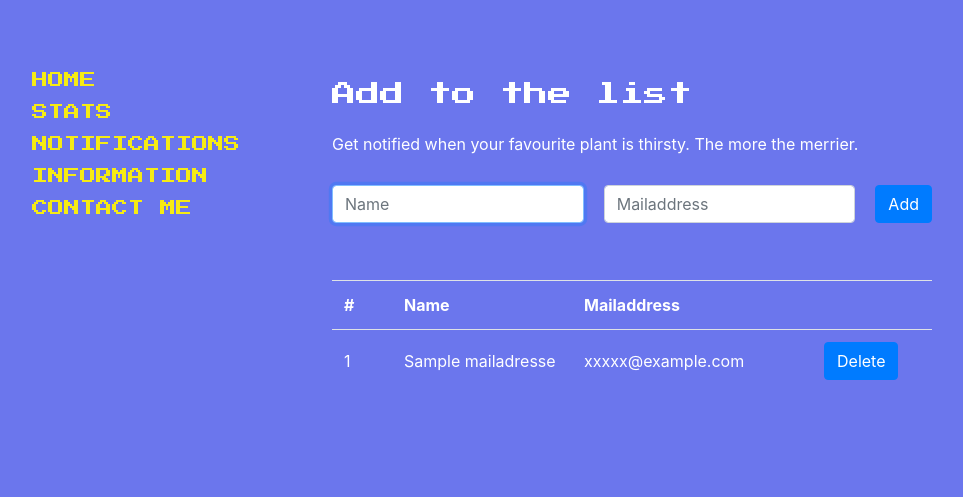
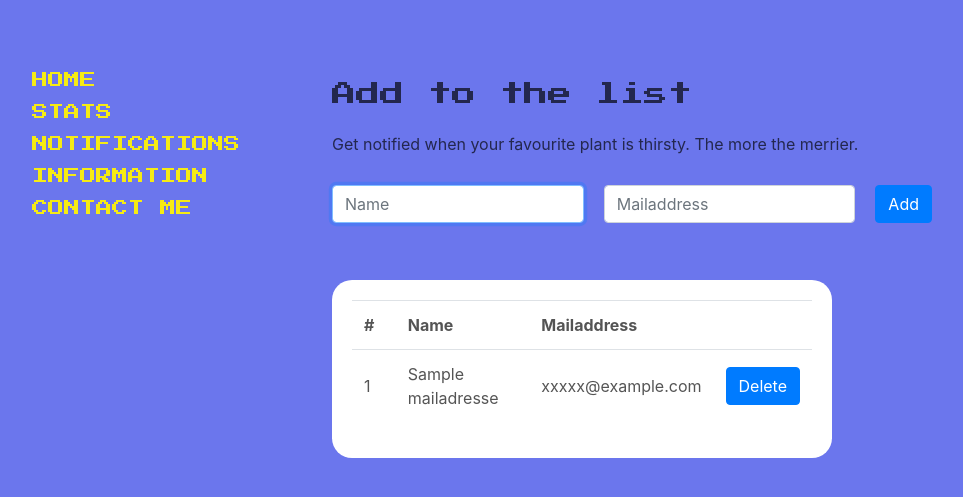
Before and after one commit to YungDurum/Plantinvaders, a Flask app: page /notifications in a window 1280 px wide. Shown: the part 126-623 px from the top of the page, without its empty margins (8-971 px from the left). Run offline with Flask 3, Linux system fonts and the light colour scheme; tables that the repository leaves empty hold one stand-in row (values such as "Sample post"); some libraries are stand-ins or nearby versions.

Commit message:
altered the file size of the waterdroplet and the table in notifications

```diff
--- a/app.py
+++ b/app.py
@@ -127,4 +127,4 @@ def contact():
     return (render_template("contactme.html"))
 
 if __name__ == '__main__':
-    app.run(debug=True, use_reloader=False)
+    app.run(debug=True, host = '0.0.0.0',use_reloader=False)
--- a/static/style.css
+++ b/static/style.css
@@ -121,7 +121,7 @@ li {
   display: flex;
   width: 600px;
   height: auto;
-  color: #ffffff;
+  color: #000000ab;
   justify-content: center;
   align-items: flex-start;
   margin: auto;
@@ -190,10 +190,6 @@ li {
 }
 
 /* graph */
-.graph{
-  background-color: #ffffff;
-}
-
 .chartcard{
   display: flex;
   align-items: center;
@@ -208,3 +204,12 @@ li {
   /* border: solid 3px rgb(0, 0, 0); */
   background: white;
 }
+
+.tableBox {
+  width: 500px;
+  /* margin-top: -25vh; */
+  padding: 20px;
+  border-radius: 20px;
+  /* border: solid 3px rgb(0, 0, 0); */
+  background: white
+}
--- a/templates/notifications.html
+++ b/templates/notifications.html
@@ -21,6 +21,7 @@
             </div>
     </form>
 {% if mail_data%}
+<div class = "tableBox">
     <table class="table">
         <tr>
             <th scope="col">#</th>
@@ -37,6 +38,7 @@
         </tr>
         {% endfor %}
     </table>
+</div>
 {% endif %}
 </div>
 {% endblock %}
```
Also changed, not shown: static/waterdroplet.png.
